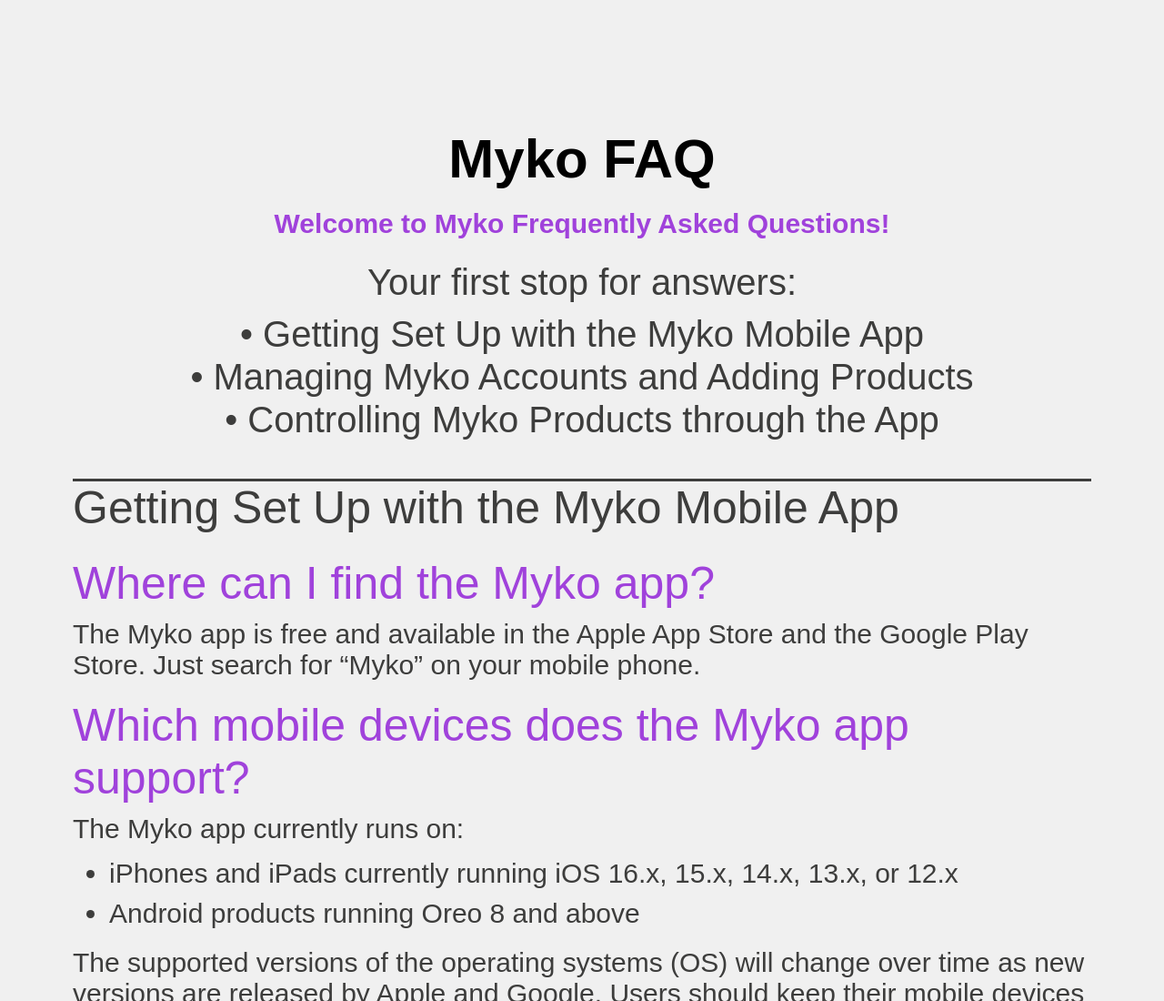
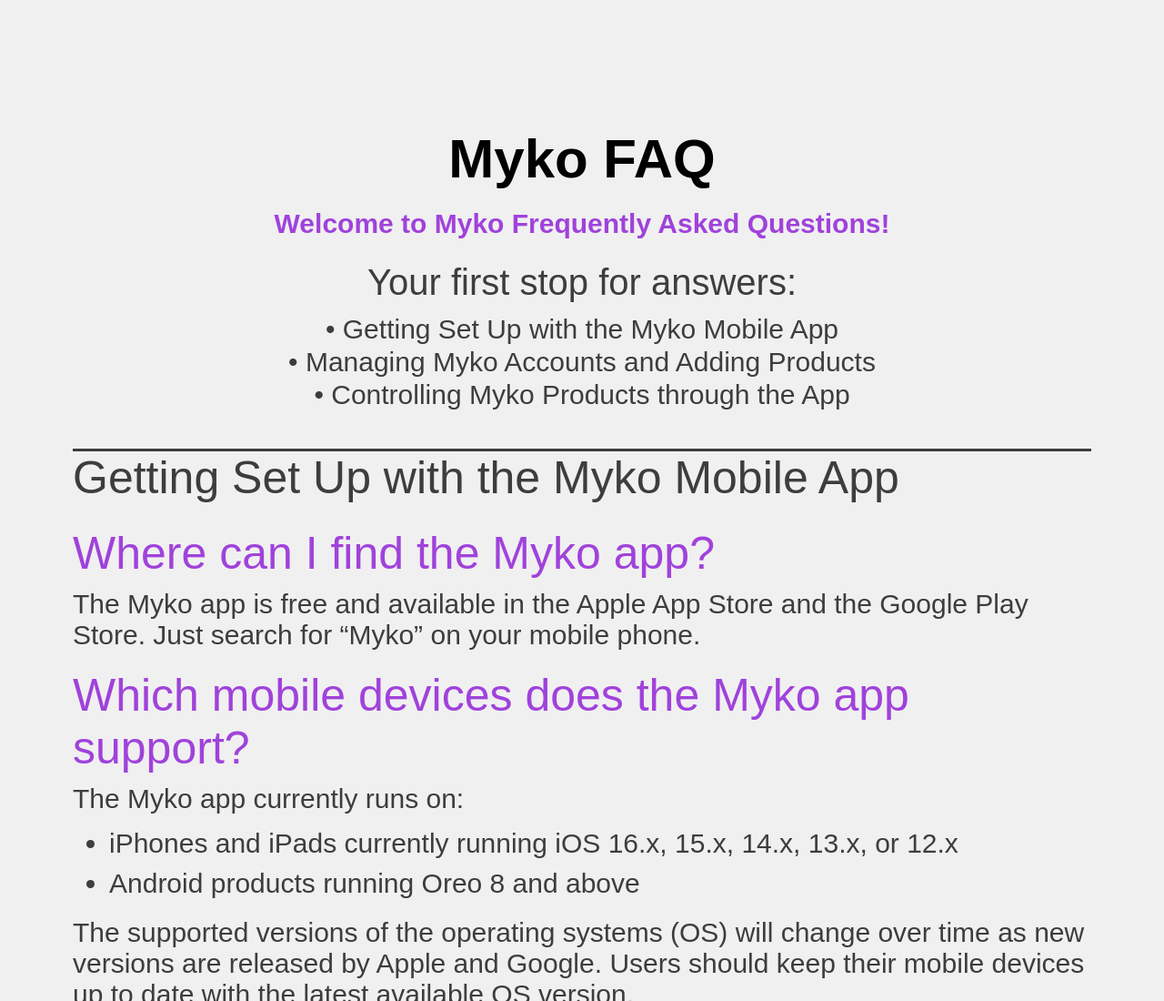
Before and after one commit to cdevshub/cdevshub.github.io, a plain HTML site: page index.html in a window 1280 px wide. Shown: the top 1100 px of the page at 91% size. Drawn offline with Linux system fonts and the light colour scheme.

Commit message:
toc adjustments

```diff
--- a/index.html
+++ b/index.html
@@ -61,7 +61,7 @@
 		}
 	p.toc {
 		color: #3D3D3C;
-		font-size: 40px;
+		font-size: 30px;
 		text-align:center;
 		margin-top: 2px;
 		margin-bottom: 2px;
@@ -90,7 +90,7 @@
 	.large {font-size: 45px; color: #A042DB; font-weight: 700;}
 	.UIText {text-transform:uppercase; color: #A042DB; font-size: 30px; font-weight: 500;}
 	.UITextLC {color: #A042DB; font-size: 30px; font-weight: 500;}
-	div.toc {text-align: center; font-size: 40px;}
+	div.toc {text-align: center; font-size: 30px;}
 	footer {
 		bottom: 0;
 		font-size: 30px;
```
